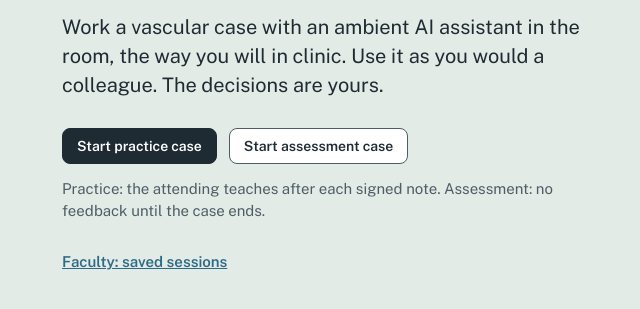
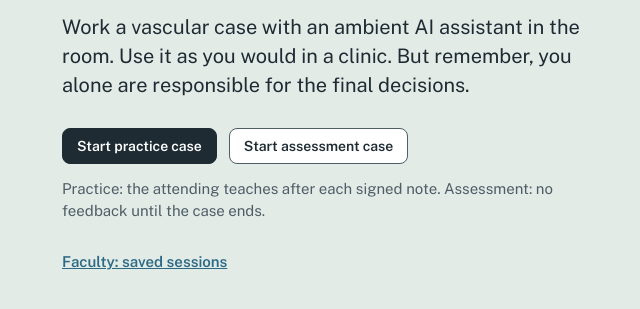
Before and after one commit to MarissaFamularo/Calibrate, a plain HTML site: page calibrate/web/index.html in a window 1280 px wide. Shown: the part 297-606 px from the top of the page, without its empty margins (306-946 px from the left). Drawn offline with nearby package versions, Linux system fonts and the light colour scheme; files that its build step writes are made by us from their sources; files whose address does not match are found by name.

Commit message:
Start page copy per author; patient can state reason for visit
Co-Authored-By: Claude Opus 5.5 <noreply@anthropic.com>
Claude-Session: https://claude.ai/code/session_01D41iGv8bHucr5ZGbuPz8UU

```diff
--- a/calibrate/web/index.html
+++ b/calibrate/web/index.html
@@ -15,7 +15,7 @@
 <section id="start" class="start">
   <div class="start-inner">
     <h1>Calibrate</h1>
-    <p class="lede">Work a vascular case with an ambient AI assistant in the room, the way you will in clinic. Use it as you would a colleague. The decisions are yours.</p>
+    <p class="lede">Work a vascular case with an ambient AI assistant in the room. Use it as you would in a clinic. But remember, you alone are responsible for the final decisions.</p>
     <div class="start-actions">
       <button class="btn primary" data-mode="practice">Start practice case</button>
       <button class="btn" data-mode="assessment">Start assessment case</button>
```
Also changed, not shown: 1 other file.
